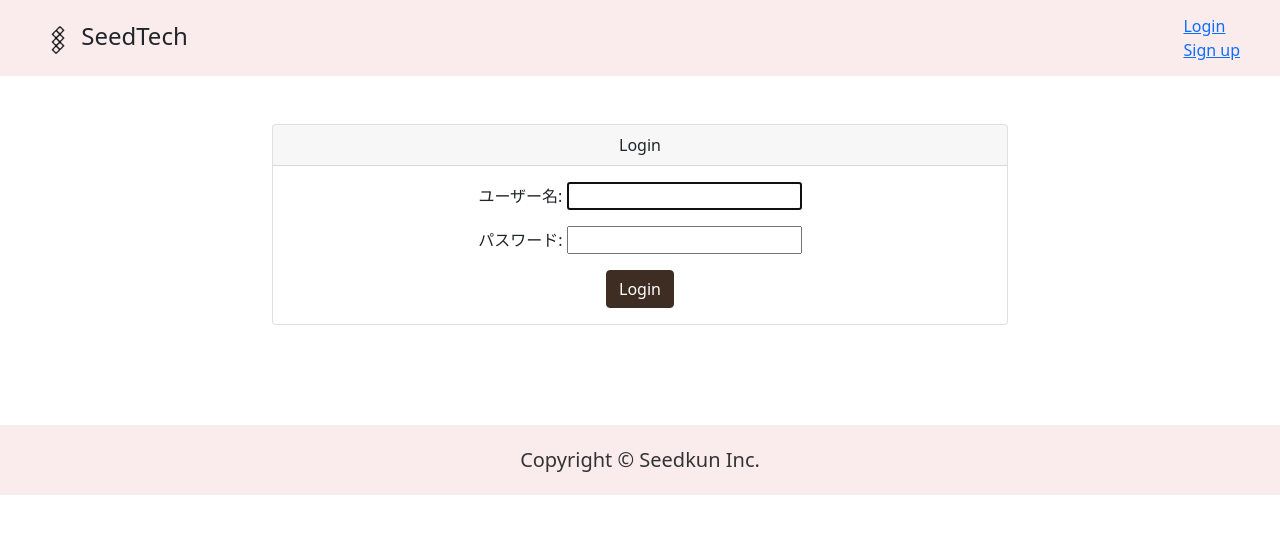
After one commit to nagaiasuka/django_blog, a Django app: page /accounts/login/ in a window 1280 px wide. The commit adds this page. Shown: the top 534 px of the page. Run offline with Django 3.2, Linux system fonts and the light colour scheme; some libraries are stand-ins or nearby versions.

Commit message:
ログイン・ログアウト機能実装

```diff
--- a/blog/templates/blog/comment.html
+++ b/blog/templates/blog/comment.html
@@ -1,4 +1,4 @@
-{% extends '../base.html' %}
+{% extends 'layout.html' %}
 
 {% block title %}コメント入力{% endblock title %}
 
--- a/blog/templates/blog/create.html
+++ b/blog/templates/blog/create.html
@@ -1,4 +1,4 @@
-{% extends '../base.html' %}
+{% extends 'layout.html' %}
 
 {% block title %}新規投稿{% endblock title %}
 
--- a/blog/templates/blog/edit.html
+++ b/blog/templates/blog/edit.html
@@ -1,4 +1,4 @@
-{% extends '../base.html' %}
+{% extends 'layout.html' %}
 
 {% block title %}投稿を編集{% endblock title %}
 
--- a/blog/templates/blog/index.html
+++ b/blog/templates/blog/index.html
@@ -1,4 +1,4 @@
-{% extends '../base.html' %}
+{% extends 'layout.html' %}
 
 {% block title %}投稿一覧{% endblock title %}
 
--- a/blog/templates/blog/show.html
+++ b/blog/templates/blog/show.html
@@ -1,4 +1,4 @@
-{% extends '../base.html' %}
+{% extends 'layout.html' %}
 
 {% block title %}投稿詳細{% endblock title %}
 
--- a/django_blog/settings.py
+++ b/django_blog/settings.py
@@ -56,7 +56,7 @@ ROOT_URLCONF = 'django_blog.urls'
 TEMPLATES = [
     {
         'BACKEND': 'django.template.backends.django.DjangoTemplates',
-        'DIRS': [],
+        'DIRS': [BASE_DIR/'templates/'],
         'APP_DIRS': True,
         'OPTIONS': {
             'context_processors': [
@@ -130,3 +130,6 @@ STATICFILES_DIRS = [BASE_DIR,"static"]
 # https://docs.djangoproject.com/en/3.2/ref/settings/#default-auto-field
 
 DEFAULT_AUTO_FIELD = 'django.db.models.BigAutoField'
+
+# ユーザー管理
+LOGIN_REDIRECT_URL = '/blog'
--- a/django_blog/urls.py
+++ b/django_blog/urls.py
@@ -18,5 +18,6 @@ from django.urls import path, include
 
 urlpatterns = [
     path('admin/', admin.site.urls),
-    path('blog/',include('blog.urls'))
+    path('blog/',include('blog.urls')),
+    path('accounts/',include('django.contrib.auth.urls')),
 ]
--- /dev/null
+++ b/templates/layout.html
@@ -0,0 +1,53 @@
+{% load static %}
+<!DOCTYPE html>
+<html lang="ja">
+
+  <head>
+    <meta charset="UTF-8">
+    <meta name="viewport" content="width=device-width, initial-scale=1.0">
+    <title>
+      {% block title %}{% endblock %}
+    </title>
+    <link href="https://cdn.jsdelivr.net/npm/bootstrap@5.0.0-beta1/dist/css/bootstrap.min.css" rel="stylesheet" integrity="sha384-giJF6kkoqNQ00vy+HMDP7azOuL0xtbfIcaT9wjKHr8RbDVddVHyTfAAsrekwKmP1" crossorigin="anonymous">
+    <link rel="stylesheet" href="{% static 'css/style.css' %}">
+  </head>
+
+  <body>
+    <header>
+      <div class="header-left">
+        <a class="navbar-brand text-dark" href="{% url 'index' %}">
+          <img class="logo" src="{% static 'images/logo.png' %}" alt="">
+          <span class="fs-4">SeedTech</span>
+        </a>
+      </div>
+      <div class="header-right">
+        <ul class="navbar-nav">
+          {% if user.is_authenticated %}
+            <li class="nav-item">
+              <span class="nabvar-text">{{ user }}</span>
+            </li>
+            <li class="nav-item">
+              <a href="{% url 'logout' %}" class="logout nab-link">Logout</a>
+            </li>
+          {%else %}
+            <li class="nav-item">
+              <a href="{% url 'login' %}" class="logout nab-link">Login</a>
+            </li>
+            <li class="nav-item">
+              <a href="#" class="logout nab-link">Sign up</a>
+            </li>
+          {% endif %}
+        </ul>
+      </div>
+    </header>
+
+    {% block content %}{% endblock %}
+
+    <footer>
+      Copyright &copy; Seedkun Inc.
+    </footer>
+    <script src="https://cdn.jsdelivr.net/npm/@popperjs/core@2.5.4/dist/umd/popper.min.js" integrity="sha384-q2kxQ16AaE6UbzuKqyBE9/u/KzioAlnx2maXQHiDX9d4/zp8Ok3f+M7DPm+Ib6IU" crossorigin="anonymous"></script>
+    <script src="https://cdn.jsdelivr.net/npm/bootstrap@5.0.0-beta1/dist/js/bootstrap.min.js" integrity="sha384-pQQkAEnwaBkjpqZ8RU1fF1AKtTcHJwFl3pblpTlHXybJjHpMYo79HY3hIi4NKxyj" crossorigin="anonymous"></script>
+  </body>
+
+</html>
--- /dev/null
+++ b/templates/registration/login.html
@@ -0,0 +1,34 @@
+{% extends 'layout.html' %}
+{% block title %}Login{% endblock title %}
+
+{%block content%}
+<div class="container mt-5">
+  <div class="row justify-content-center">
+    <div class="col-md-8">
+      <div class="card text-center">
+        <div class="card-header">
+          Login
+        </div>
+        <section class='common-form mt-3'>
+          {% if form.errors %}
+            <p class='error-msg'>Your username and password didn't match. Please try again.</p>
+          {% endif %}
+          {% if next %}
+            {% if user.is_authenticated %}
+              <p class='error-msg'>Your account doesn't have access to this page. To proceed, please login with an account that has access.</p>
+            {% else %}
+              <p class='error-msg'>Please login to see this page.</p>
+            {% endif %}
+          {% endif %}
+          <form action="{% url 'login' %}" method='post'>
+            {% csrf_token %}
+            <input type="hidden" name="next" value="{{ next }}">
+            {{ form.as_p }}
+            <button type='submit' class="btn btn-primary mb-3">Login</button>
+          </form>
+        </section>
+      </div>
+    </div>
+  </div>
+</div>
+{% endblock %}
```
Also changed, not shown: templates/registration/logged_out.html (added, +20 -0 lines), templates/signup.html (added, +49 -0 lines).
